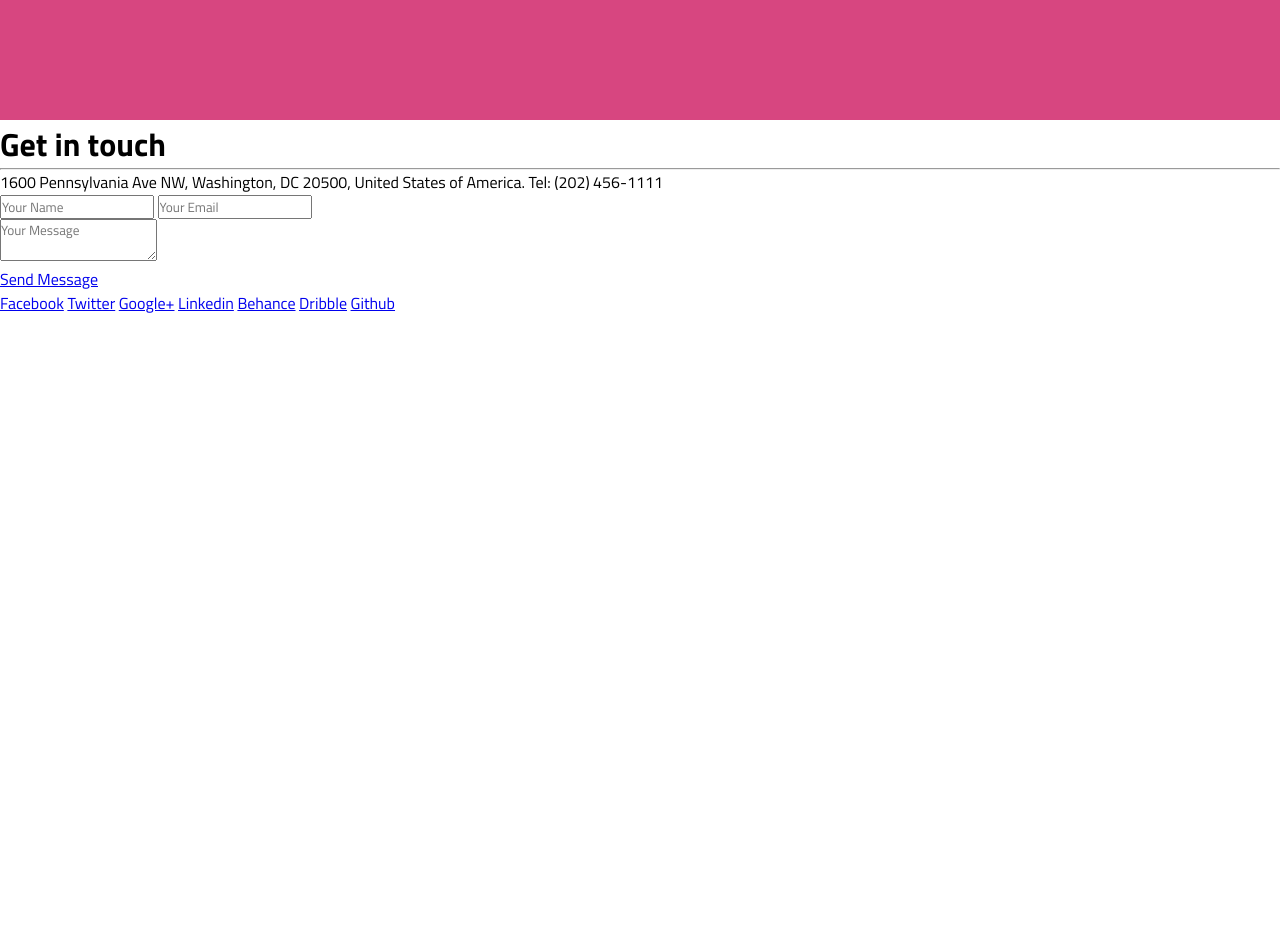
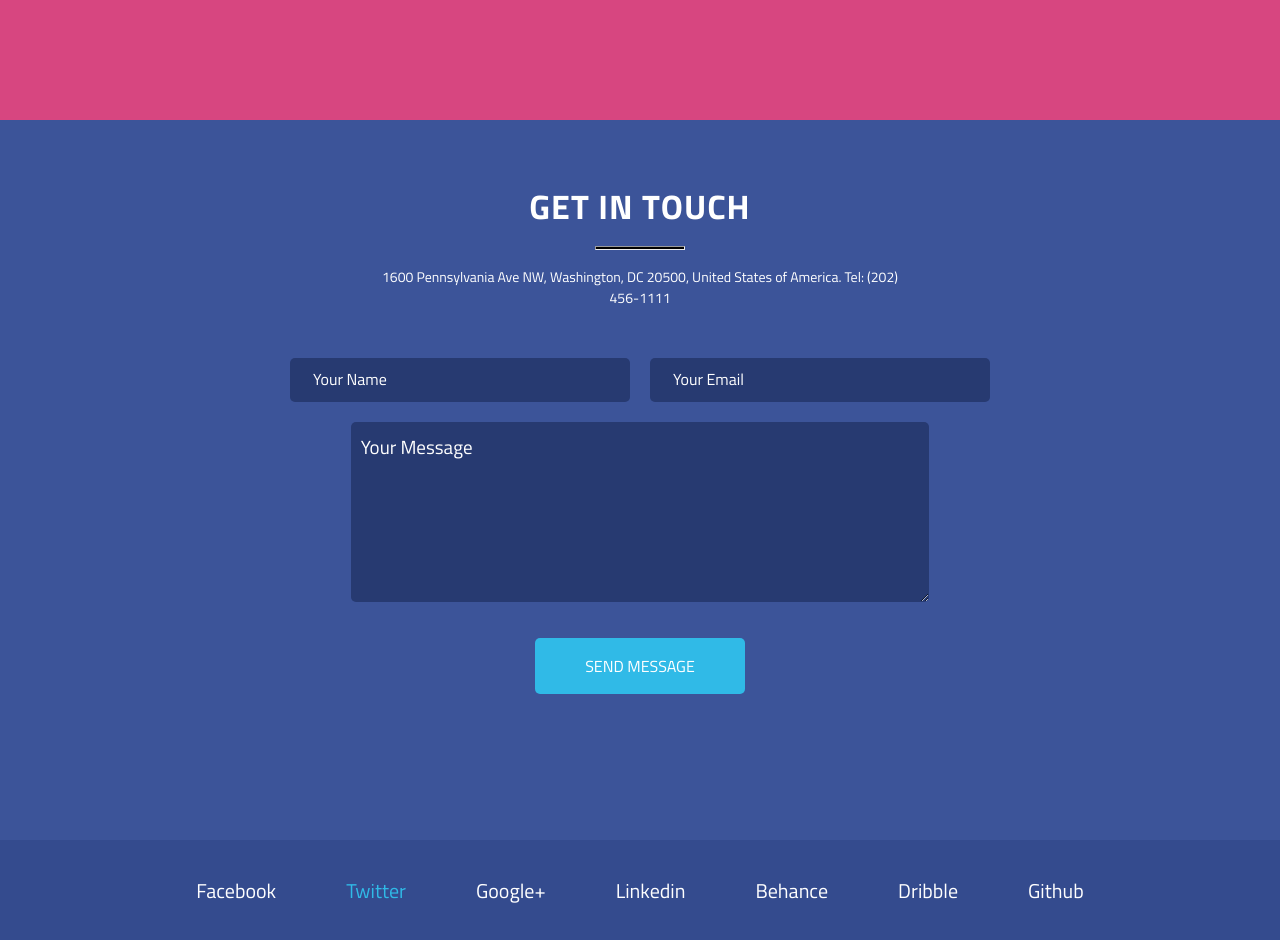
Before and after one commit to sojibroy360/cuda, a plain HTML site: page index.html in a window 1280 px wide. Shown: the part 5420-6360 px from the top of the page. Before the commit the page ends 5735 px from the top, so only its background shows below. Drawn offline with Linux system fonts and the light colour scheme.

Commit message:
Update style.css

```diff
--- a/asset/css/style.css
+++ b/asset/css/style.css
@@ -573,3 +573,131 @@ overflow: hidden;
     font-size: 16px;
     color: #ffdd99;
 }
+
+
+.contact-section{
+    width: 100%;
+    height: 90vh;
+    background-color: #3c5499;
+}
+.contact-section .contener{
+    width: 80%;
+    margin: auto;
+    padding: 60px;
+}
+.contact-section .contener .contact-hadding{
+    width: 60%;
+    margin: auto;
+    justify-content: center;
+    text-align: center;
+}
+.contact-section .contener .contact-hadding h1{
+    text-transform: uppercase;
+    font-size: 34px;
+    color: #ffffff;
+    letter-spacing: 1px;
+}
+
+.contact-section .contener .contact-hadding hr{
+    width: 90px;
+    display: inline-block;
+    height: 4px;
+    color: #000000;
+    background-color: #000000;
+}
+.contact-section .contener .contact-hadding p{
+    margin-top: 10px;
+    color: #ffff;
+    font-size: 14px;
+}
+.contact-section .contener .contact-form{
+    width: 80%;
+    margin: auto;
+    margin-top: 50px !important;
+}
+.contact-section .contener .contact-form form {
+    justify-content: center;
+    margin: auto;
+    width: 80%;
+}
+.contact-section .contener .contact-form form .input{
+    display: flex;
+    gap: 20px;
+    justify-content: center;
+    align-items: center;
+}
+.contact-section .contener .contact-form form .input input{
+    padding: 12px 180px 12px 10px;
+    border: none;
+    background-color: #273a71;
+    color: #ffff;
+    border-radius: 5px;
+    outline: none;
+
+
+
+}
+.contact-section .contener .contact-form form .input input::placeholder{
+    padding: 10px 13px;
+    font-size: 16px;
+    color: #fff;
+}
+
+.contact-section .contener .contact-form form textarea{
+    margin-top: 20px;
+    width: 100%;
+    height: 180px;
+    border: none;
+    background-color: #273a71;
+    border-radius: 5px;
+    outline: none;
+    color: #fff;
+    padding: 10px;
+}
+.contact-section .contener .contact-form form textarea::placeholder{
+    font-size: 19px;
+    color: #ffff;
+}
+.contact-section .contener .contact-form .contact-submit-btn{
+    margin-top: 30px !important;
+    width: 50%;
+    margin: auto;
+    justify-content: center;
+    align-items: center;
+    display: flex;
+}
+.contact-section .contener .contact-form .contact-submit-btn a{
+    padding: 16px 50px;
+    text-decoration: none;
+    background-color: #30bae7;
+    color: #fff;
+    text-transform: uppercase;
+    font-size: 16;
+    border-radius: 5px;
+}
+.footer-section{
+    width: 100%;
+    height: 100px;
+    background-color: #344b8e;
+    display: flex;
+}
+.footer-section .contener{
+    justify-content: center;
+    width: 90%;
+    display: flex;
+    margin: 0 auto;
+    align-items: center;
+    gap: 70px;
+}
+.footer-section .contener a{
+    font-size: 20px;
+    text-decoration: none;
+    color: #fff;
+    transition: 0.3s;
+}
+.footer-section .contener a:hover{
+    color: #30bae7;
+}
+.footer-section .contener .active{
+    color: #30bae7;
+}
```
